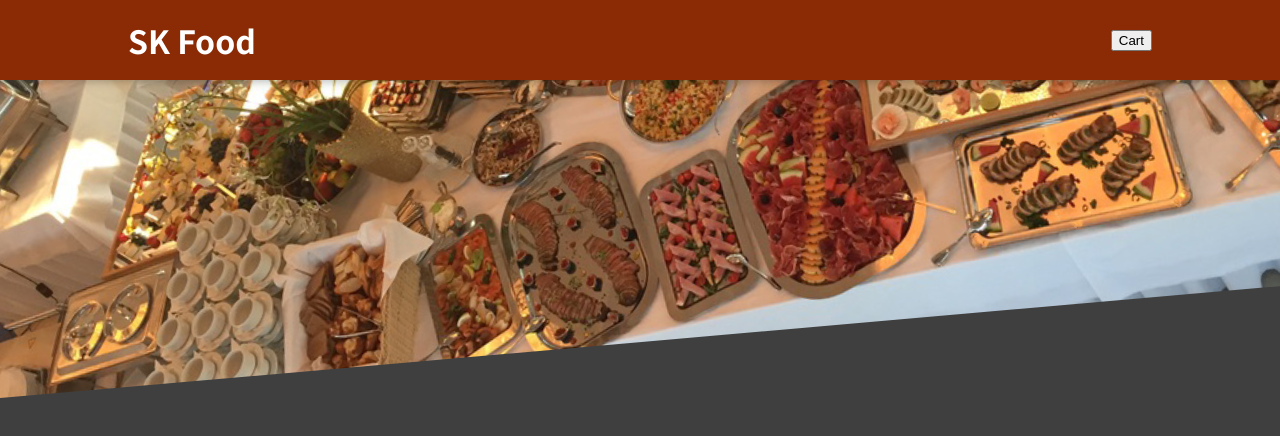
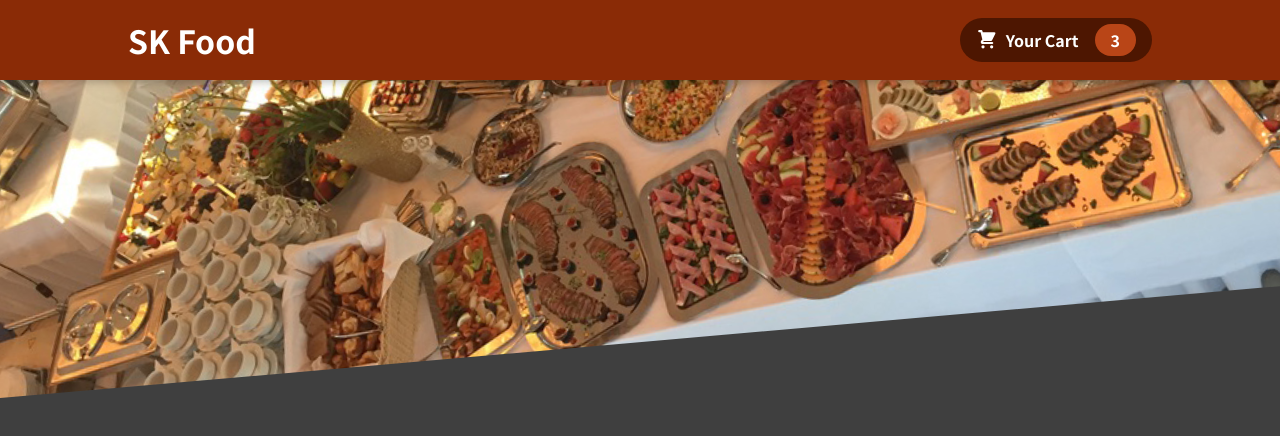
Before and after one commit to ShadabKhan7253/Sk-Food, a React (Create React App) app: page / in a window 1280 px wide. Shown: the top 436 px of the page. Built offline with nearby package versions, Linux system fonts and the light colour scheme.

Commit message:
HeaderCartButton component added in header

```diff
--- /dev/null
+++ b/src/components/Cart/CartIcon.js
@@ -0,0 +1,9 @@
+const CartIcon = () => {
+  return (
+    <svg xmlns="http://www.w3.org/2000/svg" viewBox="0 0 20 20" fill="currentColor">
+      <path d="M3 1a1 1 0 000 2h1.22l.305 1.222a.997.997 0 00.01.042l1.358 5.43-.893.892C3.74 11.846 4.632 14 6.414 14H15a1 1 0 000-2H6.414l1-1H14a1 1 0 00.894-.553l3-6A1 1 0 0017 3H6.28l-.31-1.243A1 1 0 005 1H3zM16 16.5a1.5 1.5 0 11-3 0 1.5 1.5 0 013 0zM6.5 18a1.5 1.5 0 100-3 1.5 1.5 0 000 3z" />
+    </svg>
+  );
+};
+
+export default CartIcon;
--- a/src/components/Layout/Header.js
+++ b/src/components/Layout/Header.js
@@ -1,3 +1,4 @@
+import Button from './HeaderCartButton';
 import classess from './Header.module.css';
 import mealImage from '../../assets/meals.jpg';
 
@@ -6,7 +7,7 @@
     <>
       <header className={classess.header}>
         <h1>SK Food</h1>
-        <button>Cart</button>
+        <Button />
       </header>
       <div className={classess['main-image']}>
         {/* since it's a class with dash(-) inside so w cannot we . inside it */}
--- /dev/null
+++ b/src/components/Layout/HeaderCartButton.js
@@ -0,0 +1,16 @@
+import CartIcon from '../Cart/CartIcon';
+import classess from './HeaderCartButton.module.css';
+
+const HeaderCartButton = (props) => {
+  return (
+    <button className={classess.button}>
+      <span className={classess.icon}>
+        <CartIcon />
+      </span>
+      <span>Your Cart</span>
+      <span className={classess.badge}>3</span>
+    </button>
+  );
+};
+
+export default HeaderCartButton;
--- /dev/null
+++ b/src/components/Layout/HeaderCartButton.module.css
@@ -0,0 +1,60 @@
+.button {
+  cursor: pointer;
+  font: inherit;
+  border: none;
+  background-color: #4d1601;
+  color: white;
+  /* padding: 0.75rem 3rem; */
+  padding: 0.4rem 1rem;
+  display: flex;
+  justify-content: space-around;
+  align-items: center;
+  border-radius: 25px;
+  font-weight: bold;
+}
+
+.button:hover,
+.button:active {
+  background-color: #2c0d00;
+}
+
+.icon {
+  width: 1.35rem;
+  height: 1.35rem;
+  margin-right: 0.5rem;
+}
+
+.badge {
+  background-color: #b94517;
+  padding: 0.25rem 1rem;
+  border-radius: 25px;
+  margin-left: 1rem;
+  font-weight: bold;
+}
+
+.button:hover .badge,
+.button:active .badge {
+  background-color: #92320c;
+}
+
+.bump {
+  animation: bump 300ms ease-out;
+}
+
+@keyframes bump {
+  0% {
+    transform: scale(1);
+  }
+  10% {
+    transform: scale(0.9);
+  }
+  30% {
+    transform: scale(1.1);
+  }
+  50% {
+    transform: scale(1.15);
+  }
+  100% {
+    transform: scale(1);
+  }
+}
```
